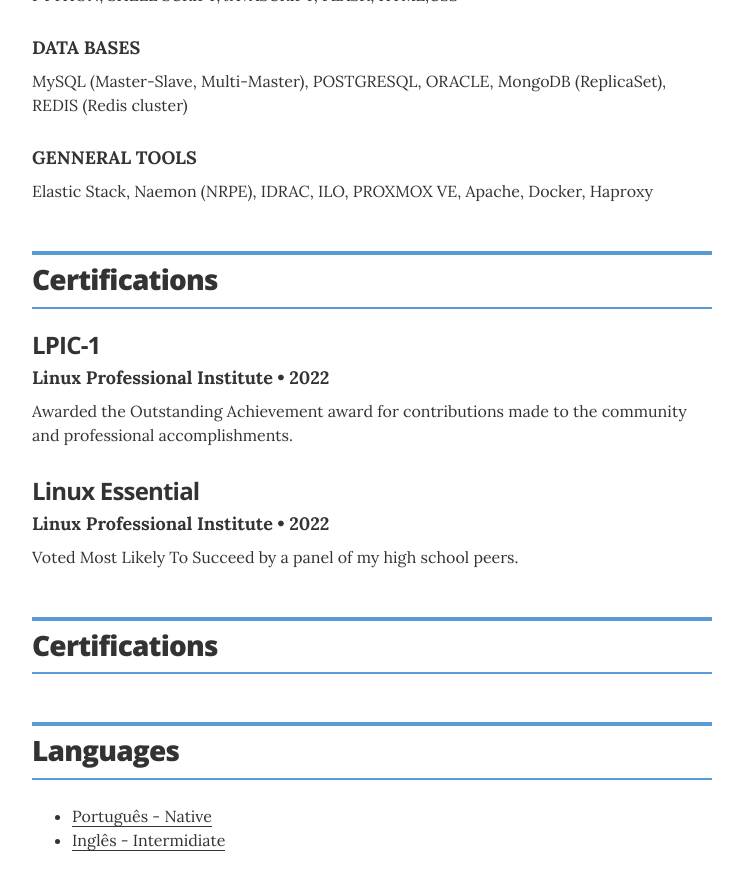
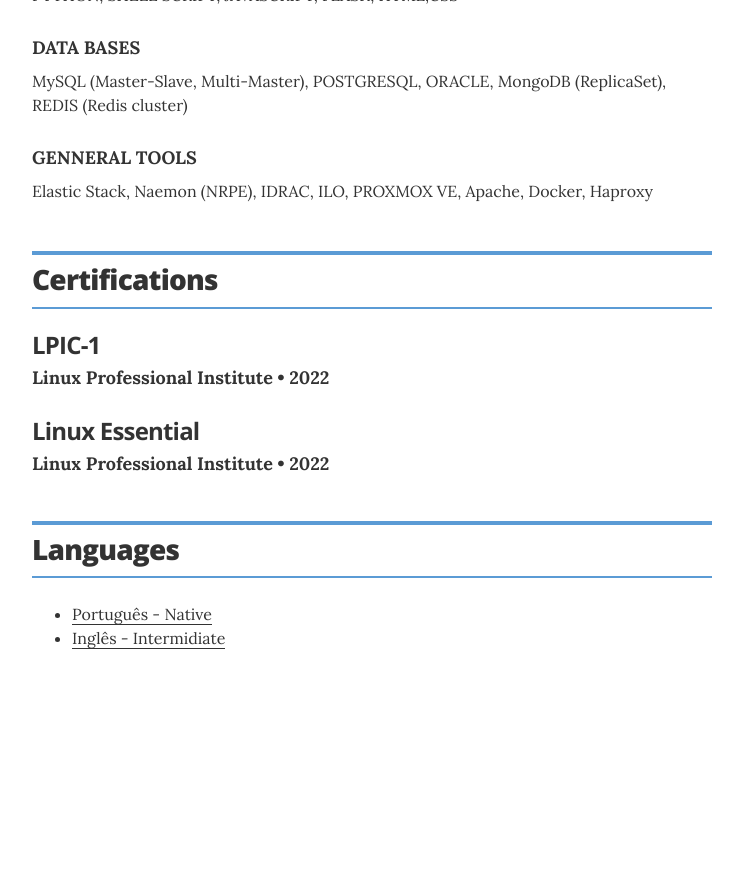
Before and after one commit to joselluis7/joselluis7.github.io, a Jekyll site: the page built from index.html, in a window 1280 px wide and 900 px high, scrolled down 2113 px. Shown: the top 890 px of the window, without its empty margins (268-1011 px from the left). Built offline with Jekyll 4.4.1, drawn with Linux system fonts in a browser that asks for light colours; after the commit the page ends 2811 px from its top, so only the background shows below that.

```diff
--- a/_layouts/resume.html
+++ b/_layouts/resume.html
@@ -156,7 +156,7 @@
         <div class="resume-item">
           <h3 class="resume-item-title" itemprop="award">{{ recognition.award }}</h3>
           <h4 class="resume-item-details">{{ recognition.organization }} &bull; {{ recognition.year }}</h4>
-          <p class="resume-item-copy">{{ recognition.summary }}</p>
+          <!-- <p class="resume-item-copy">{{ recognition.summary }}</p> -->
         </div>
         {% endfor %}
 
@@ -164,24 +164,24 @@
       <!-- end Recognition -->
       {% endif %}
 
-      {% if site.resume_section_associations %}
-      <!-- begin Associations -->
+      {% if site.resume_section_trainings %}
+      <!-- begin Trainings -->
       <section class="content-section">
 
         <header class="section-header">
           <h2>Certifications</h2>
         </header>
 
-        {% for association in site.data.associations %}
+        {% for association in site.data.trainings %}
         <div class="resume-item" itemscope itemprop="memberOf" itemtype="http://schema.org/Organization">
           <h3 class="resume-item-title" itemprop="name">{% if association.url %}<a href="{{ association.url }}">{{ association.organization }}</a>{% else %}{{ association.organization }}{% endif %}</h3>
           <h4 class="resume-item-details" itemprop="description">{{ association.role }} &bull; {{ association.year }}</h4>
-          <p class="resume-item-copy">{{ association.summary }}</p>
+          <!-- <p class="resume-item-copy">{{ association.summary }}</p> -->
         </div>
         {% endfor %}
 
       </section>
-      <!-- end Associations -->
+      <!-- end Trainings -->
       {% endif %}
 
       {% if site.resume_section_interests %}
```
